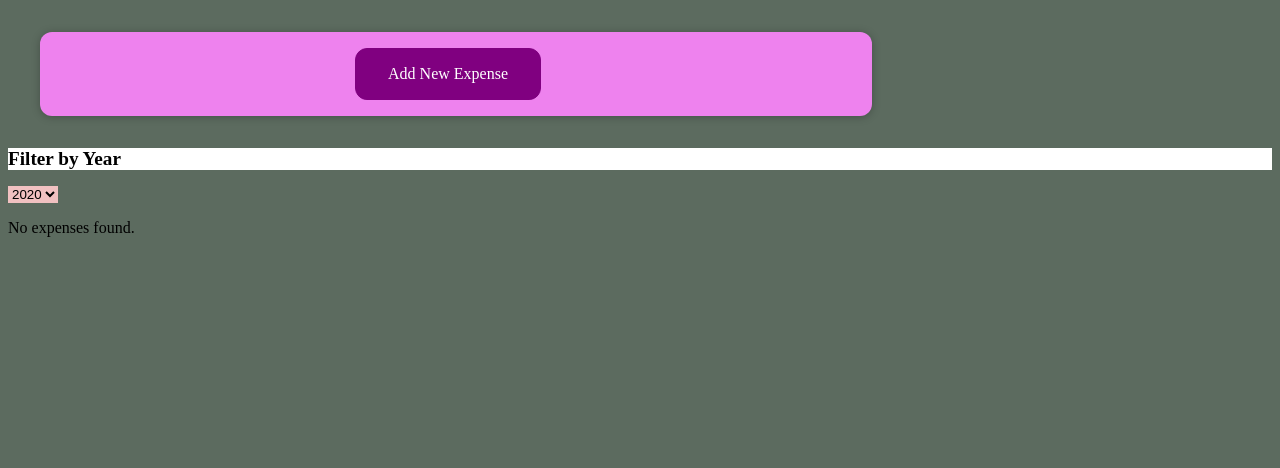
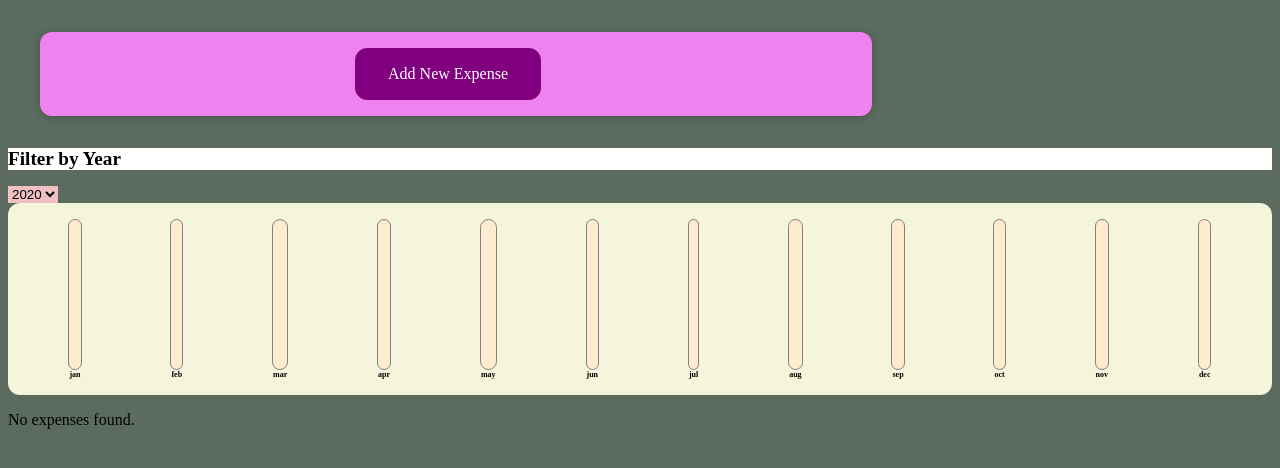
Before and after one commit to Gazalrafi/Chart-demo, a React (Create React App) app: page / in a window 1280 px wide. Shown: the top 468 px of the page. Built offline with nearby package versions, Linux system fonts and the light colour scheme.

Commit message:
my chart commit

```diff
--- /dev/null
+++ b/src/components/Expenses/ExpensesChart.js
@@ -0,0 +1,25 @@
+import React from 'react';
+import Chart from '../chart/Chart.js';
+
+const ExpenseChart=(props)=>{
+   const chartDataPoints=[
+    {label:'jan', value:0},
+    {label:'feb', value:0},
+    {label:'mar', value:0},
+    {label:'apr', value:0},
+    {label:'may', value:0},
+    {label:'jun', value:0},
+    {label:'jul', value:0},
+    {label:'aug', value:0},
+    {label:'sep', value:0},
+    {label:'oct', value:0},
+    {label:'nov', value:0},
+    {label:'dec', value:0},
+   ];
+   for(const expense of props.expenses){
+    const expenseMonth=expense.date.getMonth();
+    chartDataPoints[expenseMonth].value += expense.amount;
+   }
+return <Chart dataPoints={chartDataPoints}/>;
+}
+export default ExpenseChart;
--- a/src/components/Expenses/ExpensesMain.js
+++ b/src/components/Expenses/ExpensesMain.js
@@ -3,6 +3,7 @@
 import Expense from'./Expense.js';
 import Card from'../UI/Card.js';
 import ExpensesFilter from "./ExpensesFilter.js";
+import ExpenseChart from './ExpensesChart.js';
 
 const ExpensesMain=(props)=>{
   const [FilteredYear,setFilteredYear]=useState('2020');
@@ -20,6 +21,7 @@
      <ExpensesFilter
       selected={FilteredYear}
       onChangeFilter={saveYearHandler}/>
+      <ExpenseChart expenses={filteredExpenses}/>
     {filteredExpenses.length===0 && <p>No expenses found.</p>}
     {filteredExpenses.length>0 &&
       filteredExpenses.map( expensemain=>(
@@ -34,6 +36,7 @@
     )
     }
 
+
      </Card>
      </div>
 )
--- /dev/null
+++ b/src/components/chart/Chart.css
@@ -0,0 +1,9 @@
+.chart{
+    padding:1rem;
+    border-radius: 12px;
+    background-color: beige;
+    text-align: center;
+    display: flex;
+    justify-content: space-around;
+    height: 10rem;
+}
--- /dev/null
+++ b/src/components/chart/Chart.js
@@ -0,0 +1,21 @@
+import React from "react";
+import "./Chart.css";
+import ChartBar from './ChartBar.js';
+
+const Chart=(props)=>{
+const dataPointValues=props.dataPoints.map(dataPoint=>dataPoint.value);
+const totalMaximum=Math.max(...dataPointValues);
+
+return( <div className='chart'>
+{props.dataPoints.map((dataPoint)=>(
+
+    <ChartBar
+    key={dataPoint.label}
+    value={dataPoint.value}
+    maxValue={totalMaximum}
+    label={dataPoint.label}/>
+))}
+</div>
+)
+}
+export default Chart;
--- /dev/null
+++ b/src/components/chart/ChartBar.css
@@ -0,0 +1,30 @@
+.chart-bar{
+    height: 100%;
+    display:flex;
+    flex-direction:column;
+    align-items:center;
+}
+
+.chart-bar__inner{
+    height: 100%;
+    width: 100%;;
+    border:1px solid grey;
+    border-radius: 12px;
+    background-color: blanchedalmond;
+    overflow: hidden;
+    display: flex;
+    flex-direction: column;
+    justify-content: flex-end;
+}
+
+.chart-bar__fill{
+    background-color: blueviolet;
+    width: 100%;
+    transition: all 0.3s ease-out;
+}
+
+.chart-bar__label{
+    font-weight: bold;
+    font-size: 0.5rem;
+    text-align: center;
+}
--- /dev/null
+++ b/src/components/chart/ChartBar.js
@@ -0,0 +1,20 @@
+import React from "react";
+import "./ChartBar.css";
+
+const ChartBar =(props)=>{
+let barFillHeight='0%';
+
+if (props.maxValue>0){
+    barFillHeight=Math.round((props.value/props.maxValue)*100)+ '%';
+}
+return (
+<div className='chart-bar '>
+    <div className='chart-bar__inner'>
+    <div className='chart-bar__fill' style={{height:barFillHeight}}></div>
+</div>
+<div className='chart-bar__label'>{props.label}</div>
+</div>
+
+)
+}
+export default ChartBar;
```
